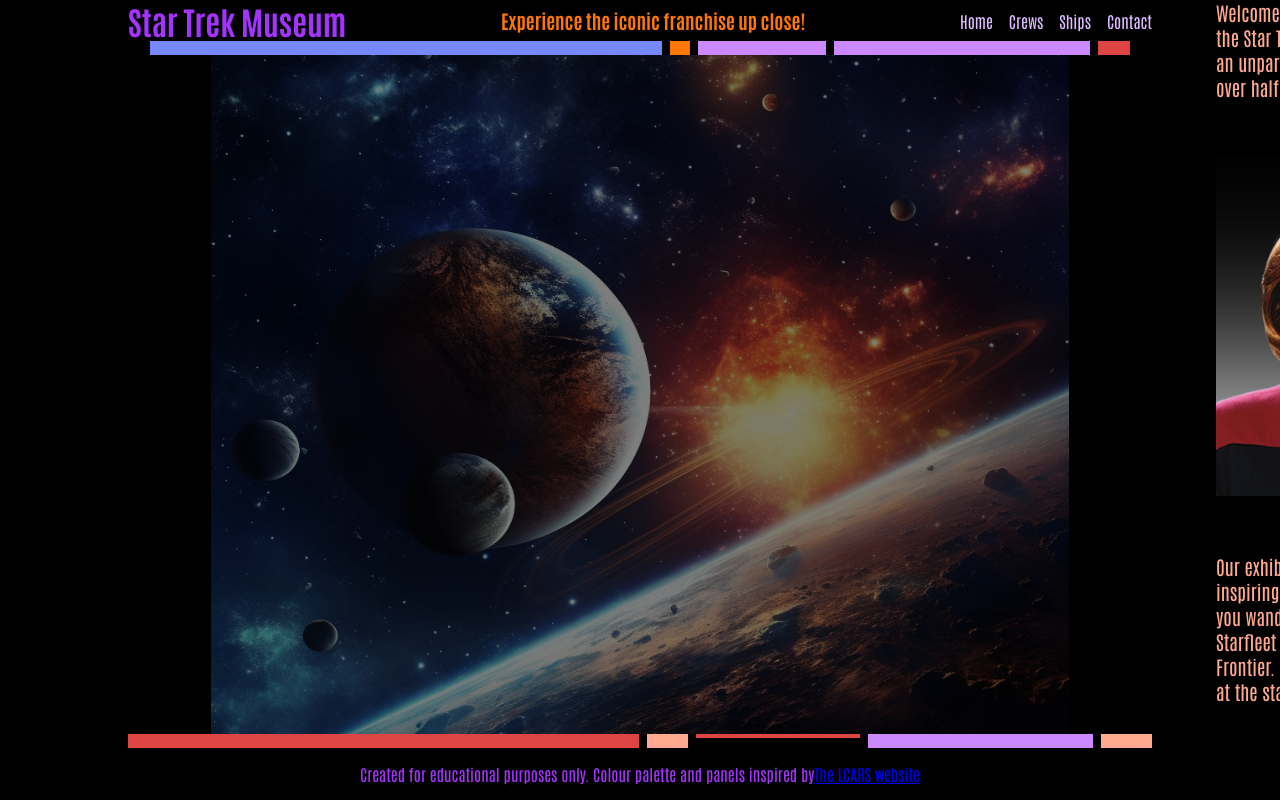
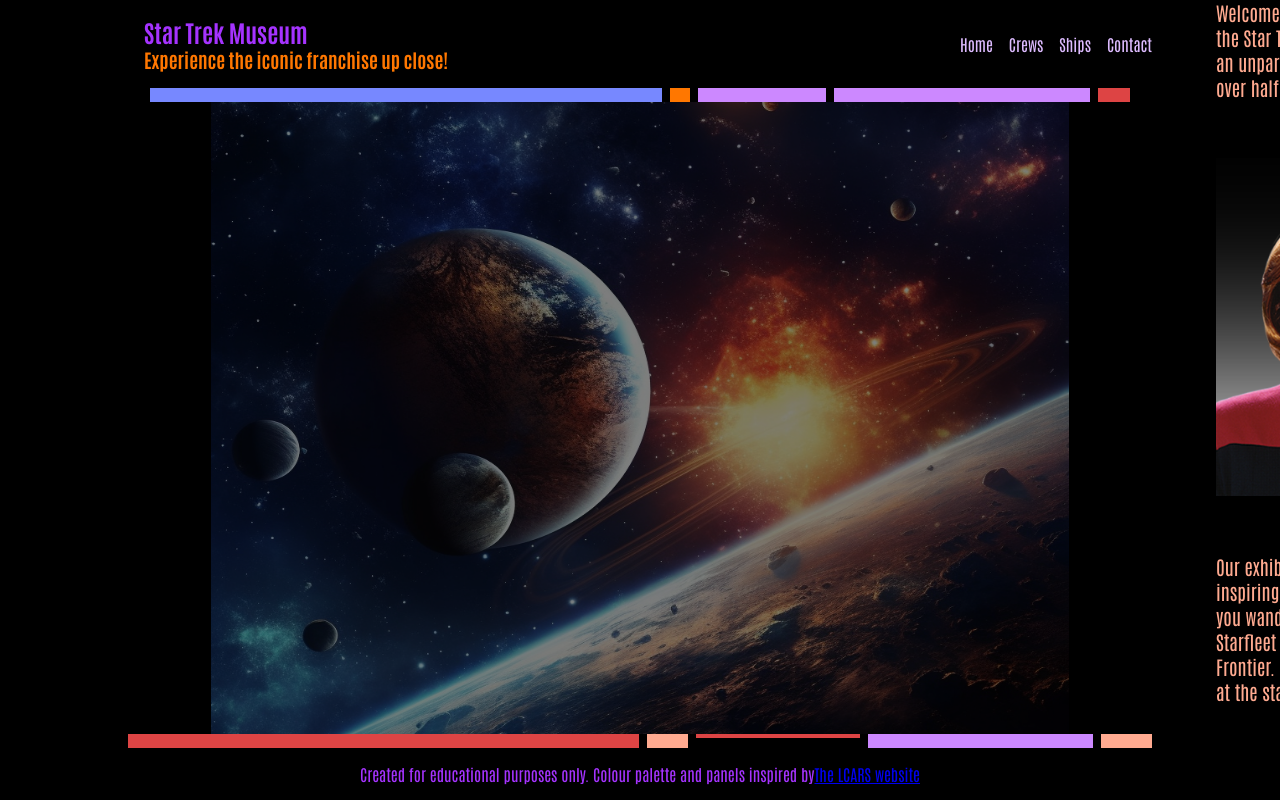
Before and after one commit to emmy-codes/Star-Trek-Museum, a plain HTML site: page landing-page.html in a window 1280 px wide. Shown: the top 800 px of the page. Drawn offline with Linux system fonts and the light colour scheme.

Commit message:
wrap heading headers in a section tag
I wanted to have the h1 and h2 on top of eachother as well as add some
 padding for ease of reading

```diff
--- a/assets/style.css
+++ b/assets/style.css
@@ -29,6 +29,10 @@ body {
     color: #A533FF;
 }
 
+.heading-wrapper {
+    padding: 1rem;
+}
+
 #nav-links {
     list-style-type: none;
     display: flex;
@@ -41,7 +45,7 @@ body {
 }
 
 #nav-links a:hover {
-    color:#A533FF;
+    color: #A533FF;
 }
 
 header {
@@ -51,6 +55,8 @@ header {
     background-color: black;
     flex-wrap: wrap;
     width: 100%;
+    /* padding: 1%; */
+    justify-content: space-between;
 }
 
 nav {
--- a/landing-page.html
+++ b/landing-page.html
@@ -27,8 +27,10 @@
   </head>
   <body>
     <header>
-      <h1 class="heading">Star Trek Museum</h1>
-      <h2 class="sub-heading">Experience the iconic franchise up close!</h2>
+      <section class="heading-wrapper">
+        <h1 class="heading">Star Trek Museum</h1>
+        <h2 class="sub-heading">Experience the iconic franchise up close!</h2>
+      </section>
       <nav>
         <div>
           <ul id="nav-links">
@@ -98,7 +100,7 @@
       </div>
       Created for educational purposes only. Colour palette and panels inspired
       by
-      <a href="https://www.thelcars.com/">The LCARS website</a>
+      <a href="https://www.thelcars.com/"> The LCARS website</a>
     </footer>
 
     <img
```
